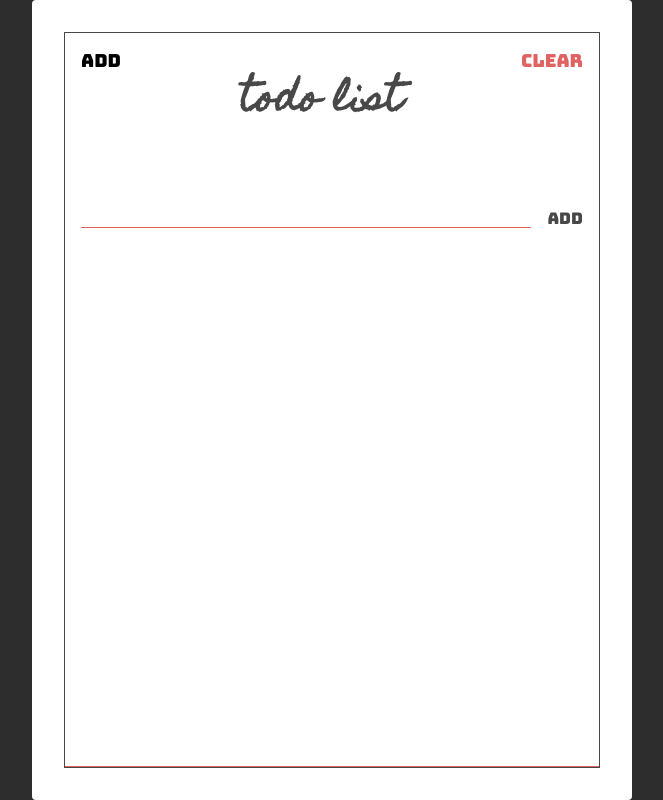
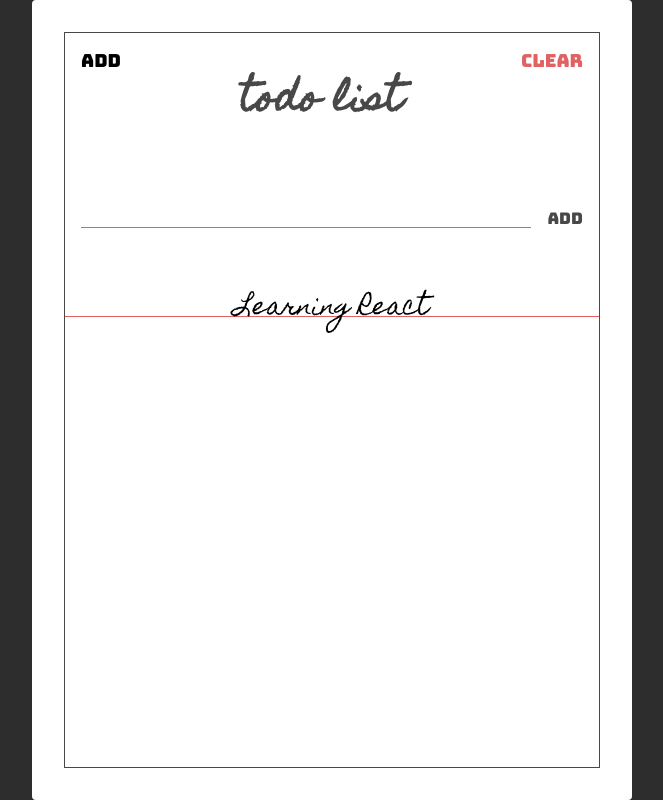
Before and after one commit to tegarputraarvi/react-todolist, a React (Create React App) app: page / in a window 1280 px wide. Shown: the whole page, without its empty margins (308-971 px from the left). Built offline with nearby package versions, Linux system fonts and the light colour scheme.

Commit message:
Add function Todo

```diff
--- a/src/App.css
+++ b/src/App.css
@@ -178,8 +178,6 @@ html {
 
 .todo {
   position: relative;
-
-  flex: 1 0 auto;
   text-align: center;
 
   min-height: 34px;
--- a/src/components/Todos.jsx
+++ b/src/components/Todos.jsx
@@ -1,19 +1,23 @@
 import React from 'react';
 import Todo from './Todo';
+import PropTypes from 'prop-types';
 
-const Todos = ()  => {
-    const todos = [
-        {
-            text: ""
-        }
-    ]
+const Todos = ({ todos })  => {
     return (
         <section className="todos">
-            {todos.map(todo => {
-                return <Todo text={todo.text} />;
+            {todos.map((todo, index) => {
+                return <Todo key={index} text={todo.text} />;
             })}
         </section>
     );
 };
 
+Todos.propTypes = {
+    todos: PropTypes.arrayOf(
+        PropTypes.shape({
+        text: PropTypes.string
+        })
+    )
+}
+
 export default Todos;
--- a/src/components/TodosForm.jsx
+++ b/src/components/TodosForm.jsx
@@ -1,14 +1,33 @@
-import React from 'react';
+import React, { useState } from 'react';
+import PropStypes from 'prop-types';
 
-const TodosForm = ()  => {
+const TodosForm = ({ addTodo })  => {
+    const [ value, setValue ] = useState("");
+
+    const handleFromSubmit = e => {
+        e.preventDefault();
+
+        if (!value) {
+            alert("No blank Todo!");
+            return;
+        }
+
+        addTodo(value);
+        setValue("");
+    }
+
     return (
         <section className="add">
-            <form className="add-form">
-                <input type="text" className="add-input" />
+            <form className="add-form" onSubmit={handleFromSubmit}>
+                <input type="text" className="add-input" value={value} onChange={e => setValue(e.target.value)}/>
                 <button className="add-btn main-black-color">Add</button>
             </form>
         </section>
     );
 };
 
+TodosForm.propStypes = {
+    addTodo: PropStypes.func.isRequired
+}
+
 export default TodosForm;
--- a/src/pages/TodoList.jsx
+++ b/src/pages/TodoList.jsx
@@ -1,4 +1,4 @@
-import React from 'react';
+import React, { useState } from 'react';
 
 import Paper from '../components/Paper';
 import Header from '../components/Header';
@@ -6,11 +6,21 @@ import TodosForm from '../components/TodosForm';
 import Todos from '../components/Todos';
 
 const TodoList = () => {
+  const [ todos, setTodos ] = useState([
+      { text: "Learning React" }
+  ])
+
+  const addTodo = value => {
+    const addedTodo = [...todos, { text: value }];
+
+    setTodos(addedTodo);
+  }
+
   return (
       <Paper>
           <Header />
-          <TodosForm />
-          <Todos />
+          <TodosForm addTodo={addTodo}/>
+          <Todos todos={todos}/>
       </Paper>
   );
 }
```
